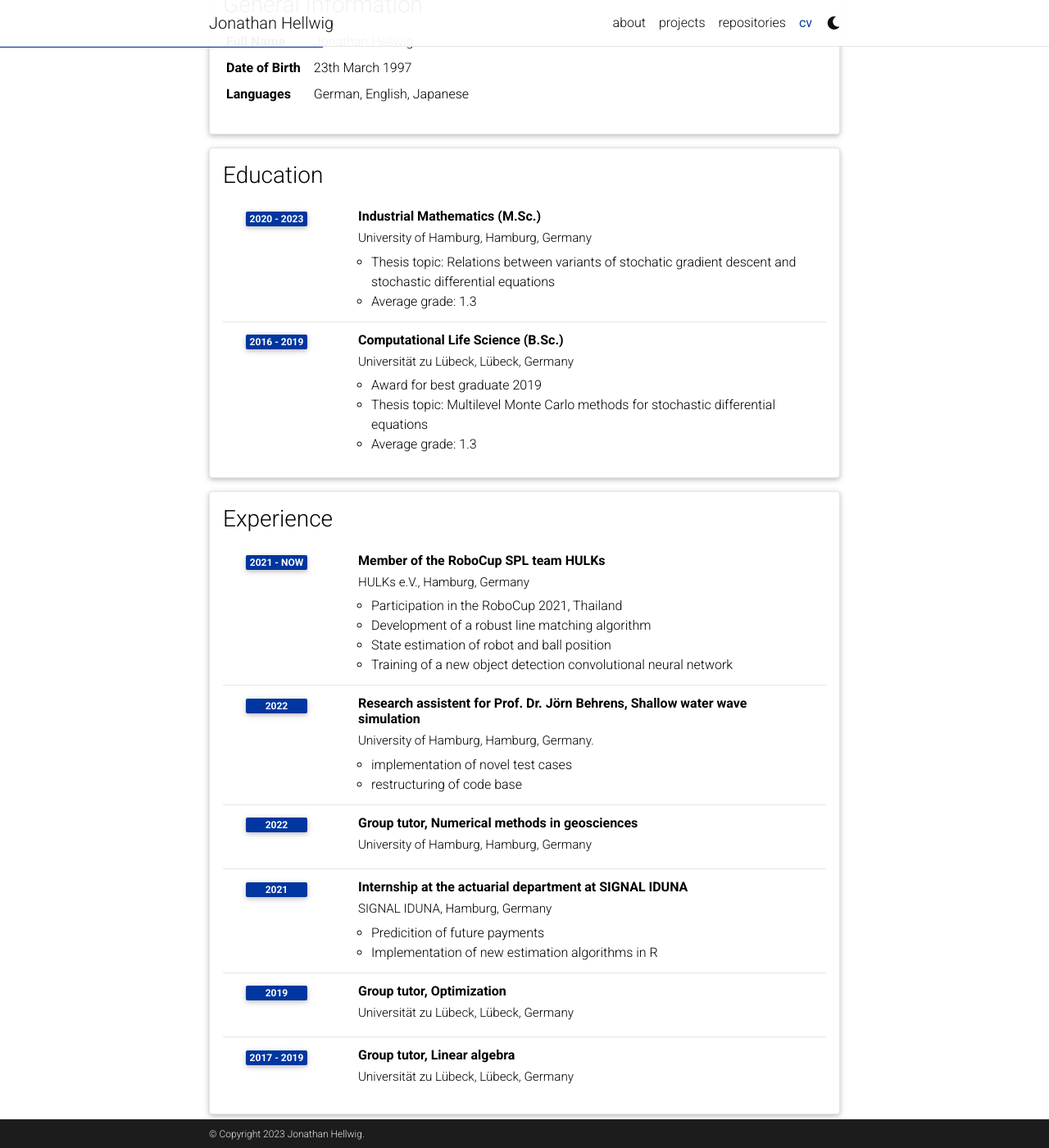
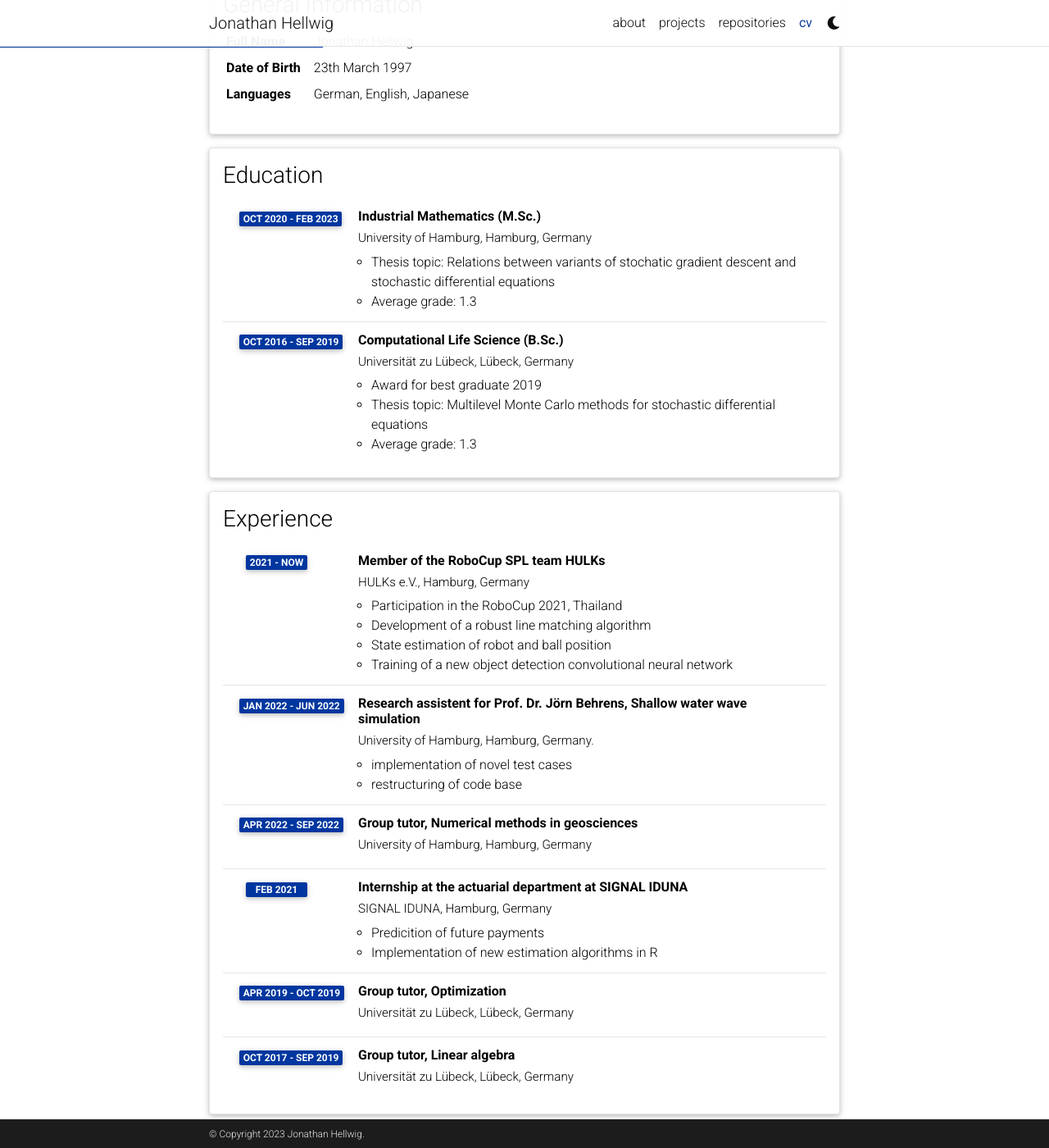
Before and after one commit to jonathan-hellwig/jonathan-hellwig.github.io, a Jekyll site: the page built from _pages/cv.md, in a window 1280 px wide and 1400 px high, scrolled down 213 px. Shown: the whole window at 82% size. Built offline with Jekyll 4.4.1, drawn with Linux system fonts in a browser that asks for light colours; comment, search, counter and statistics services are not loaded; a style sheet for code colours, icons or effects is not loaded.

Commit message:
Update CV dates

```diff
--- a/_data/cv.yml
+++ b/_data/cv.yml
@@ -13,13 +13,13 @@
   contents:
     - title: Industrial Mathematics (M.Sc.)
       institution: University of Hamburg, Hamburg, Germany
-      year: 2020 - 2023
+      year: Oct 2020 - Feb 2023
       description:
         - "Thesis topic: Relations between variants of stochatic gradient descent and stochastic differential equations"
         - "Average grade: 1.3"
     - title: Computational Life Science (B.Sc.)
       institution: Universität zu Lübeck, Lübeck, Germany
-      year: 2016 - 2019
+      year: Oct 2016 - Sep 2019
       description:
         - Award for best graduate 2019
         - "Thesis topic: Multilevel Monte Carlo methods for stochastic differential equations"
@@ -39,30 +39,30 @@
 
     - title: Research assistent for Prof. Dr. Jörn Behrens, Shallow water wave simulation
       institution: University of Hamburg, Hamburg, Germany.
-      year: 2022 # 01.01.2022 - 30.06.2022
+      year: Jan 2022 - Jun 2022 # 01.01.2022 - 30.06.2022
       description:
         - implementation of novel test cases
         - restructuring of code base
 
     - title: Group tutor, Numerical methods in geosciences
       institution: University of Hamburg, Hamburg, Germany
-      year: 2022 # 04.04.2022 - 30.09.2022
+      year: Apr 2022 - Sep 2022 # 04.04.2022 - 30.09.2022
       description:
 
     - title: Internship at the actuarial department at SIGNAL IDUNA
       institution: SIGNAL IDUNA, Hamburg, Germany
-      year: 2021 # Spring 2021
+      year: Feb 2021 # Spring 2021
       description:
         - Predicition of future payments
         - Implementation of new estimation algorithms in R
 
     - title: Group tutor, Optimization
       institution: Universität zu Lübeck, Lübeck, Germany
-      year: 2019
+      year: Apr 2019 - Oct 2019
 
     - title: Group tutor, Linear algebra
       institution: Universität zu Lübeck, Lübeck, Germany
-      year: 2017 - 2019
+      year: Oct 2017 - Sep 2019
 
 - title: Academic Interests
   type: nested_list
```
